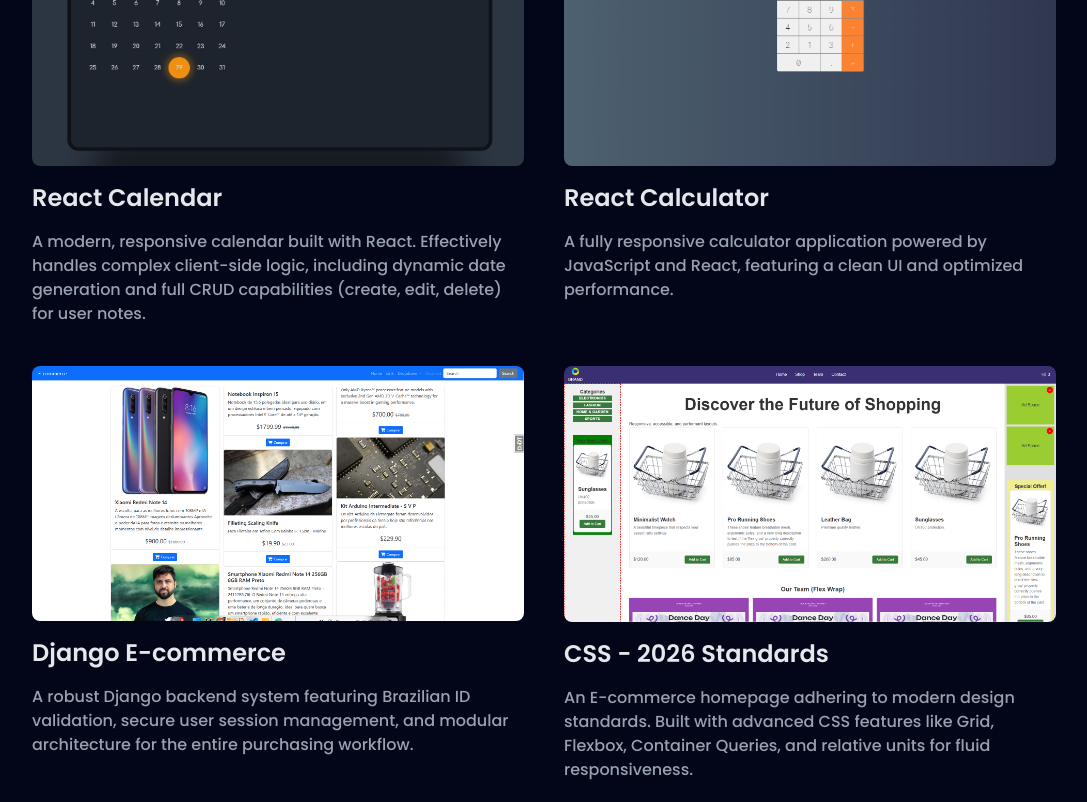
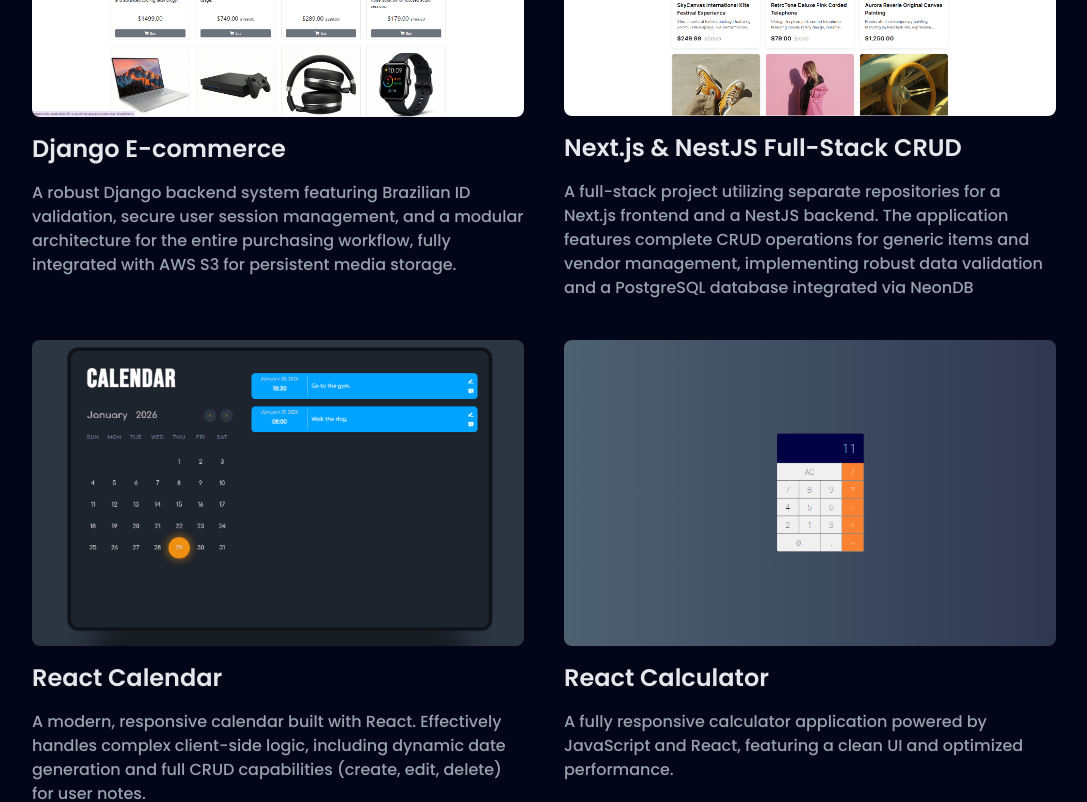
Before and after one commit to brunoF-Silva/nextjs-portfolio, a Next.js app: page / in a window 1280 px wide. Shown: the part 2840-3642 px from the top of the page, without its empty margins (96-1183 px from the left). Built offline with nearby package versions, Linux system fonts and the light colour scheme.

Commit message:
chore: update projects section
## What it does:
This commit updates the projects section by changing two images and making them clickable, redirecting users to the projects themselves.

```diff
--- a/src/components/projects/ProjectCard.tsx
+++ b/src/components/projects/ProjectCard.tsx
@@ -4,26 +4,28 @@ interface ProjectCardProps {
   imagePath: string;
   title: string;
   description: string;
+  link: string;
 }
 
 export default function ProjectCard({
   imagePath,
   title,
   description,
+  link,
 }: ProjectCardProps) {
   return (
-    <div>
+    <a href={link} target="_blank" rel="noopener noreferrer">
       <Image
         src={imagePath}
         alt="project-image"
         width={800}
         height={600}
-        className="rounded-lg"
+        className="rounded-lg transition hover:scale-102"
       />
       <p className="my-4 text-xl sm:text-2xl font-semibold text-gray-200">
         {title}
       </p>
       <p className="font-medium text-gray-400">{description}</p>
-    </div>
+    </a>
   );
 }
--- a/src/components/projects/ProjectSection.tsx
+++ b/src/components/projects/ProjectSection.tsx
@@ -8,9 +8,26 @@ export default function ProjectSection() {
       <div className="w-[80%] mx-auto grid grid-cols-1 md:grid-cols-2 gap-10 overflow-hidden">
         <div data-aos="fade-right">
           <ProjectCard
+            imagePath="/images/django-ecommerce.png"
+            title="Django E-commerce"
+            description="A robust Django backend system featuring Brazilian ID validation, secure user session management, and a modular architecture for the entire purchasing workflow, fully integrated with AWS S3 for persistent media storage."
+            link="https://web-production-8b1c.up.railway.app/"
+          />
+        </div>
+        <div data-aos="fade-left">
+          <ProjectCard
+            imagePath="/images/crud-items.png"
+            title="Next.js & NestJS Full-Stack CRUD"
+            description="A full-stack project utilizing separate repositories for a Next.js frontend and a NestJS backend. The application features complete CRUD operations for generic items and vendor management, implementing robust data validation and a PostgreSQL database integrated via NeonDB"
+            link="https://nextjs-crud-items.vercel.app/"
+          />
+        </div>
+        <div data-aos="fade-right">
+          <ProjectCard
             imagePath="/images/react-calendar.png"
             title="React Calendar"
             description="A modern, responsive calendar built with React. Effectively handles complex client-side logic, including dynamic date generation and full CRUD capabilities (create, edit, delete) for user notes."
+            link="https://react-calendar-six-gamma.vercel.app/"
           />
         </div>
         <div data-aos="fade-left">
@@ -18,20 +35,7 @@ export default function ProjectSection() {
             imagePath="/images/react-calculator.png"
             title="React Calculator"
             description="A fully responsive calculator application powered by JavaScript and React, featuring a clean UI and optimized performance."
-          />
-        </div>
-        <div data-aos="fade-right">
-          <ProjectCard
-            imagePath="/images/django-ecommerce.png"
-            title="Django E-commerce"
-            description="A robust Django backend system featuring Brazilian ID validation, secure user session management, and modular architecture for the entire purchasing workflow."
-          />
-        </div>
-        <div data-aos="fade-left">
-          <ProjectCard
-            imagePath="/images/css-responsiveness.png"
-            title="CSS - 2026 Standards"
-            description="An E-commerce homepage adhering to modern design standards. Built with advanced CSS features like Grid, Flexbox, Container Queries, and relative units for fluid responsiveness."
+            link="https://react-calculator-ten-ebon.vercel.app/"
           />
         </div>
       </div>
```
Also changed, not shown: public/images/crud-items.png (added), public/images/django-ecommerce.png.
